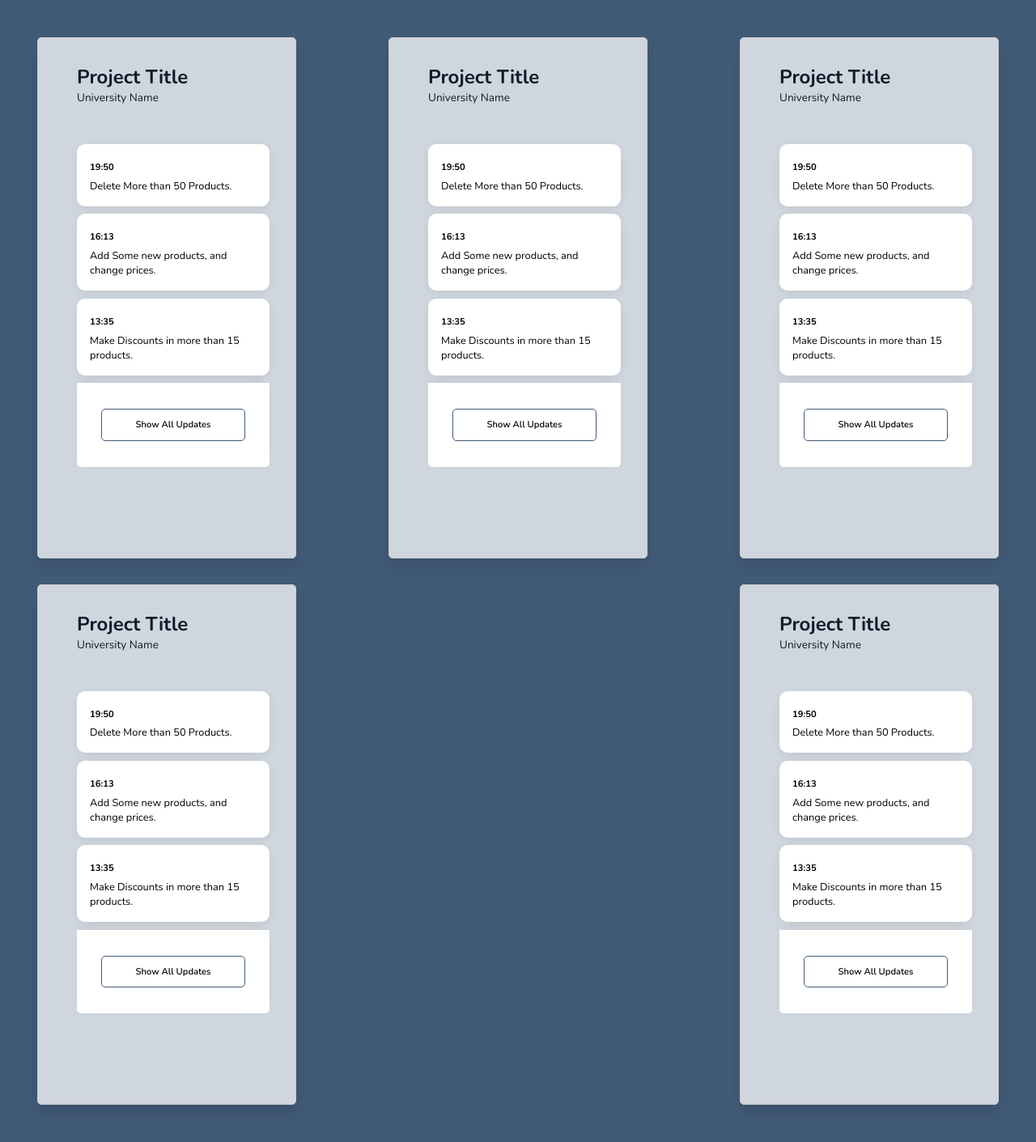
After one commit to AkhilNagar/ProjectSync, a Django app: page /feed/ in a window 1280 px wide. The commit adds this page. Shown: the whole page at 81% size. Run offline with Django 4.2, Linux system fonts and the light colour scheme.

Commit message:
Added feed/update template

```diff
--- a/projectsync/mainapp/views.py
+++ b/projectsync/mainapp/views.py
@@ -170,3 +170,6 @@ def univhome(request):
         "projects":projects,
     }
     return render(request,'univhome.html', context)
+
+def feed(request):
+    return render(request,'feed.html')
--- a/projectsync/projectsync/urls.py
+++ b/projectsync/projectsync/urls.py
@@ -30,5 +30,6 @@ urlpatterns = [
     path('uploadProjects/',views.uploadProjects, name="uploadProjects"),
     path('univhome/', views.univhome, name="univhome"),
     path('studentprofile/',views.studentprofile,name="studentprofile"),
+    path('feed/',views.feed,name="feed")
 
 ]
--- /dev/null
+++ b/projectsync/static/css/feed.css
@@ -0,0 +1,130 @@
+@import url("https://fonts.googleapis.com/css2?family=Nunito:wght@200;300;600;700&display=swap");
+
+* {
+  margin: 0;
+  padding: 0;
+  box-sizing: border-box;
+}
+
+.timeline-card-container {
+
+  display: flex;
+  flex-wrap: wrap;
+  justify-content: space-between;
+  margin:30px;
+
+}
+
+/* Style for individual cards */
+.timeline-container {
+  width: calc(33.33% - 20px); /* Adjust the width to fit 3 cards in a row */
+  margin-bottom: 20px; /* Add some spacing between rows */
+  border: 1px solid #ccc;
+  padding: 10px;
+  box-sizing: border-box;
+  background-color: rgba(255, 255, 255, 0.75);
+  padding: 2rem 2rem 7rem 3rem;
+  border-radius: 5px;
+  max-width: 320px;
+  margin: 1rem;
+  box-shadow: 0 10px 15px rgba(0, 0, 0, 0.1);
+}
+
+body {
+  font-family: "Nunito", sans-serif;
+  background-color: #415A77;;
+  min-height: 120vh;
+  display: flex;
+  align-items: center;
+  justify-content: center;
+}
+
+.timeline-container::before {
+  width: 120%;
+  height: 13rem;
+  background-image: linear-gradient(
+    -35deg,
+    #3333fe,
+    #3333fe 50%,
+    #4fb3fa 50%,
+    #4fb3fa
+  );
+  border-radius: 15px;
+  z-index: -1;
+  left: -10%;
+  top: -4rem;
+}
+.head {
+  margin-bottom: 3rem;
+  color: #0D1B2A;
+}
+.head .title {
+  font-size: 1.5rem;
+}
+.head .details {
+  font-weight: 300;
+  font-size: 0.85rem;
+}
+
+.list-updates {
+  list-style: none;
+}
+.list-updates::before {
+  height: 100%;
+  width: 2px;
+  background-color: #d1d6e6;
+  left: -1rem;
+  top: 2.5rem;
+}
+.list-updates .update {
+  background-color: #fff;
+  padding: 1rem;
+  border-radius: 10px;
+  margin-bottom: 0.6rem;
+  box-shadow: 0 3px 15px -5px rgba(0, 0, 0, 0.15);
+}
+.list-updates .update::before {
+  height: 12px;
+  width: 12px;
+  border-radius: 50%;
+  background-color: #d1d6e6;
+  top: 50%;
+  transform: translateY(-50%);
+  left: calc(-1rem - 5px);
+}
+
+.update .time {
+  font-weight: 700;
+  font-size: 0.7rem;
+}
+.update p {
+  font-size: 0.8rem;
+  margin-top: 0.3rem;
+}
+
+.all-updates {
+  left: 0;
+  right: 0;
+  bottom: 0;
+  text-align: center;
+  padding: 2rem 0;
+  background-color: #fff;
+  border-radius: 0 0 5px 5px;
+  box-shadow: 0 -2px 12px -5px rgba(0, 0, 0, 0.1);
+}
+.all-updates .all {
+  cursor: pointer;
+  border: 1px solid #415A77;
+  background-color: transparent;
+  padding: 0.7rem 2rem;
+  font-size: 0.7rem;
+  border-radius: 5px;
+  font-family: "Nunito", sans-serif;
+  font-weight: 600;
+  width: 75%;
+  transition: all 0.2s linear;
+}
+.all-updates .all:hover {
+  color: #fff;
+  background: #415A77;
+}
--- a/projectsync/templates/base.html
+++ b/projectsync/templates/base.html
@@ -85,7 +85,7 @@
   <div class="navbar-right">
     <a href="{% url 'home' %}">ProjectSync</a>
     <a href="{% url 'explore' %}">Explore</a>
-    <a href="#">My Feed</a>
+    <a href="{% url 'feed' %}">My Feed</a>
     <input type="search" placeholder="Search">
   </div>
   <div class="navbar-left">
--- /dev/null
+++ b/projectsync/templates/feed.html
@@ -0,0 +1,136 @@
+{% load static %}
+
+<!DOCTYPE html>
+<html>
+<head>
+  <link rel="stylesheet" type="text/css" href="{% static 'css/feed.css' %}">
+</head>
+<body>
+  <!-- Create a container for the cards -->
+  <div class="timeline-card-container">
+    <!-- Card 1 -->
+    <div class="timeline-container">
+      <div class="head">
+        <h2 class="title">Project Title</h2>
+        <h3 class="details">University Name</h3>
+      </div>
+      <ul class="list-updates">
+        <li class="update">
+          <span class="time">19:50</span>
+          <p>Delete More than 50 Products.</p>
+        </li>
+        <li class="update">
+          <span class="time">16:13</span>
+          <p>Add Some new products, and change prices.</p>
+        </li>
+        <li class="update">
+          <span class="time">13:35</span>
+          <p>Make Discounts in more than 15 products.</p>
+        </li>
+      </ul>
+      <div class="all-updates">
+        <a href="feed2.html"><button class="all" >Show All Updates</button></a>
+      </div>
+    </div>
+
+    <!-- Card 2 -->
+    <div class="timeline-container">
+      <div class="head">
+        <h2 class="title">Project Title</h2>
+        <h3 class="details">University Name</h3>
+      </div>
+      <ul class="list-updates">
+        <li class="update">
+          <span class="time">19:50</span>
+          <p>Delete More than 50 Products.</p>
+        </li>
+        <li class="update">
+          <span class="time">16:13</span>
+          <p>Add Some new products, and change prices.</p>
+        </li>
+        <li class="update">
+          <span class="time">13:35</span>
+          <p>Make Discounts in more than 15 products.</p>
+        </li>
+      </ul>
+      <div class="all-updates">
+        <a href="feed2.html"><button class="all">Show All Updates</button></a>
+      </div>
+    </div>
+
+    <!-- Card 3 -->
+    <div class="timeline-container">
+      <div class="head">
+        <h2 class="title">Project Title</h2>
+        <h3 class="details">University Name</h3>
+      </div>
+      <ul class="list-updates">
+        <li class="update">
+          <span class="time">19:50</span>
+          <p>Delete More than 50 Products.</p>
+        </li>
+        <li class="update">
+          <span class="time">16:13</span>
+          <p>Add Some new products, and change prices.</p>
+        </li>
+        <li class="update">
+          <span class="time">13:35</span>
+          <p>Make Discounts in more than 15 products.</p>
+        </li>
+      </ul>
+      <div class="all-updates">
+        <a href="feed2.html"><button class="all">Show All Updates</button></a>
+      </div>
+    </div>
+    <div class="timeline-container">
+        <div class="head">
+            <h2 class="title">Project Title</h2>
+            <h3 class="details">University Name</h3>
+        </div>
+        <ul class="list-updates">
+          <li class="update">
+            <span class="time">19:50</span>
+            <p>Delete More than 50 Products.</p>
+          </li>
+          <li class="update">
+            <span class="time">16:13</span>
+            <p>Add Some new products, and change prices.</p>
+          </li>
+          <li class="update">
+            <span class="time">13:35</span>
+            <p>Make Discounts in more than 15 products.</p>
+          </li>
+        </ul>
+        <div class="all-updates">
+            <a href="feed2.html"><button class="all">Show All Updates</button></a>
+        </div>
+      </div>
+      <div class="timeline-container">
+        <div class="head">
+            <h2 class="title">Project Title</h2>
+            <h3 class="details">University Name</h3>
+        </div>
+        <ul class="list-updates">
+          <li class="update">
+            <span class="time">19:50</span>
+            <p>Delete More than 50 Products.</p>
+          </li>
+          <li class="update">
+            <span class="time">16:13</span>
+            <p>Add Some new products, and change prices.</p>
+          </li>
+          <li class="update">
+            <span class="time">13:35</span>
+            <p>Make Discounts in more than 15 products.</p>
+          </li>
+        </ul>
+        <div class="all-updates">
+            <a href="feed2.html"><button class="all">Show All Updates</button></a>
+        </div>
+      </div>
+    <!-- Repeat the above card structure for additional cards -->
+  </div>
+
+
+</body>
+</html>
```
Also changed, not shown: projectsync/static/css/update.css (added, +114 -0 lines), projectsync/templates/updates.html (added, +32 -0 lines).
